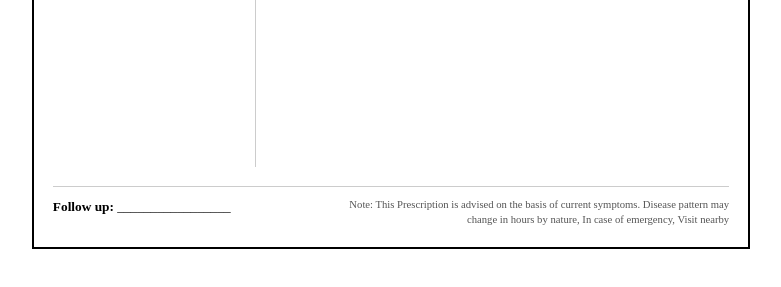
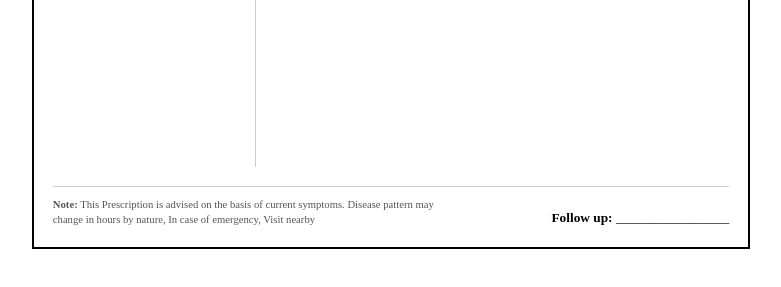
Before and after one commit to huzaifa-006/Prescripto, a Django app: template templates/clinic/prescription_print.html in a window 1280 px wide. Shown: the part 678-965 px from the top of the page, without its empty margins (249-1030 px from the left). Run offline with Django 5.2, Linux system fonts and the light colour scheme; the template is opened without the code that fills it, so the values that code supplies are empty.

Commit message:
updated prescription_print

```diff
--- a/templates/clinic/prescription_print.html
+++ b/templates/clinic/prescription_print.html
@@ -216,6 +216,7 @@
             border-top: 1px solid #ccc;
             display: flex;
             justify-content: space-between;
+            align-items: flex-end;
         }
 
         .follow-up {
@@ -400,11 +401,11 @@
 
         <!-- Footer -->
         <div class="footer">
-            <div class="follow-up">
+            <div class="disclaimer" style="text-align: left; max-width: 60%; font-size: 8pt; color: #555;">
+                <strong>Note:</strong> This Prescription is advised on the basis of current symptoms. Disease pattern may change in hours by nature, In case of emergency, Visit nearby
+            </div>
+            <div class="follow-up" style="text-align: right;">
                 <strong>Follow up:</strong> {{ prescription.follow_up|default:"_________________" }}
-            </div>
-            <div class="disclaimer" style="text-align: right; max-width: 60%; font-size: 8pt; color: #555;">
-                Note: This Prescription is advised on the basis of current symptoms. Disease pattern may change in hours by nature, In case of emergency, Visit nearby
             </div>
         </div>
     </div>
```
